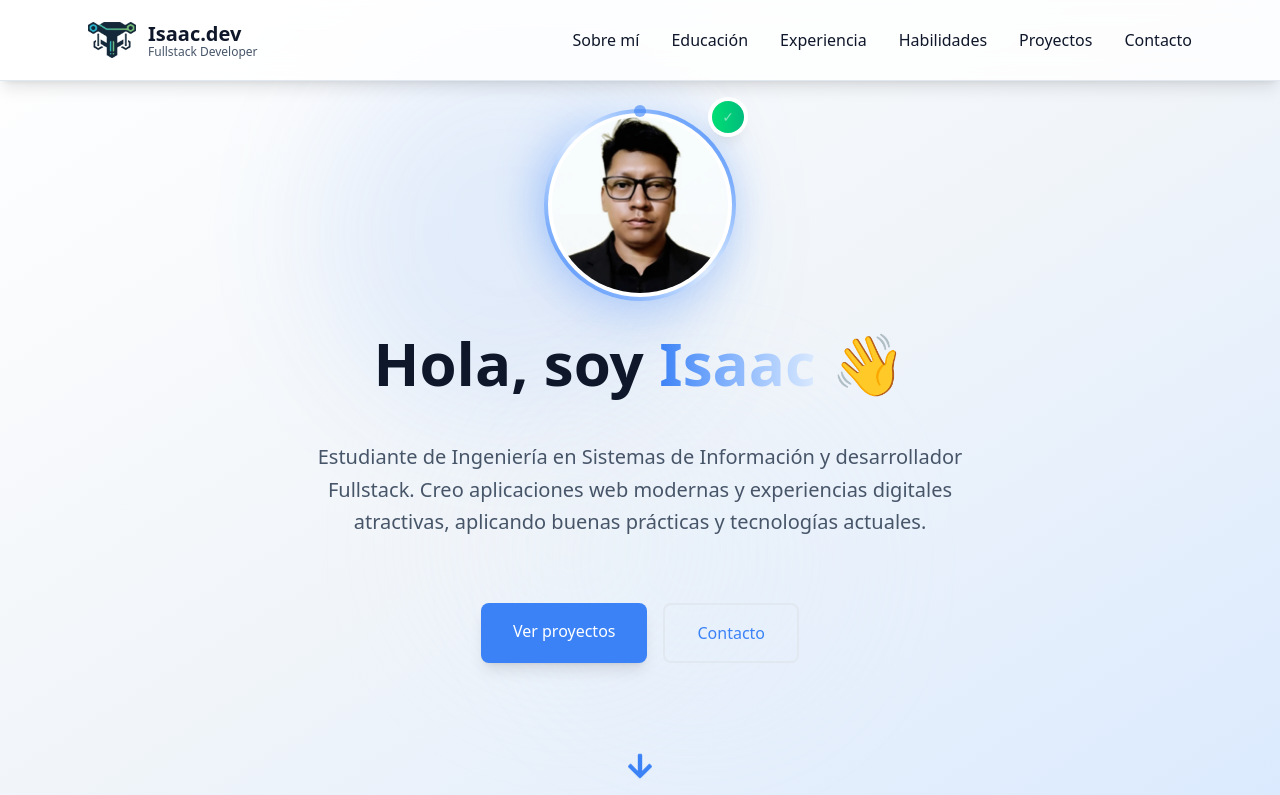
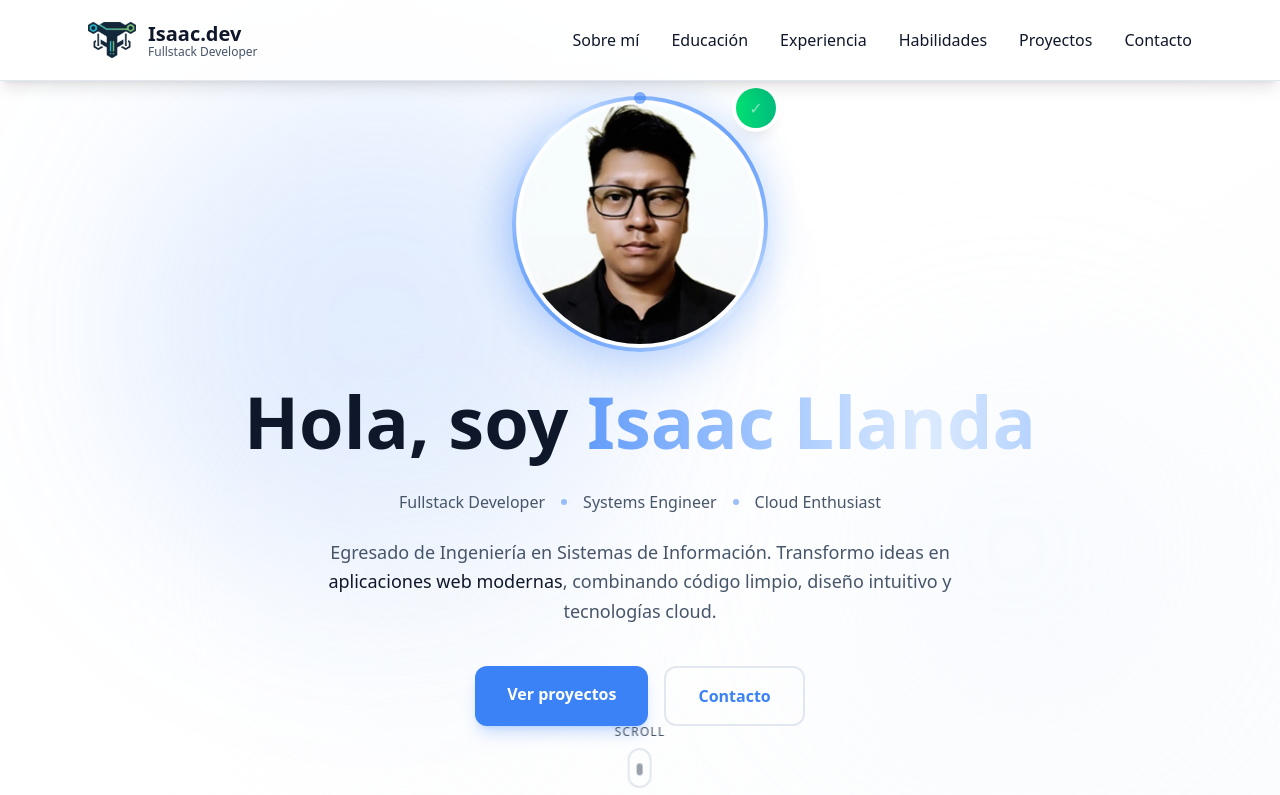
Before and after one commit to millanda29/PortafolioIsaac, a Next.js app: page / in a window 1280 px wide. Shown: the top 795 px of the page. Built offline with nearby package versions, Linux system fonts and the light colour scheme.

Commit message:
feat(Hero): ✨ enhance Hero section with improved layout, animations, and new role presentation

```diff
--- a/src/components/sections/Hero.tsx
+++ b/src/components/sections/Hero.tsx
@@ -4,60 +4,89 @@ import BrandLogo from "@/components/ui/BrandLogo"
 import { FaArrowDown } from "react-icons/fa"
 
 export default function Hero() {
+  const roles = [
+    "Fullstack Developer",
+    "Systems Engineer",
+    "Cloud Enthusiast"
+  ]
+
   return (
     <section
       id="hero"
-      className="relative min-h-screen flex flex-col justify-center items-center text-center px-6 pt-24 bg-gradient-to-br from-background via-secondary to-accent overflow-hidden"
+      className="relative min-h-screen flex flex-col justify-center items-center text-center px-6 pt-24 bg-gradient-to-br from-background via-background to-secondary/30 overflow-hidden"
     >
       {/* Fondos decorativos animados */}
-      <div className="absolute inset-0 pointer-events-none">
-        <div className="absolute top-10 left-1/4 w-96 h-96 bg-primary/20 rounded-full blur-3xl animate-pulse" />
-        <div className="absolute top-1/2 left-1/3 w-72 h-72 bg-secondary/20 rounded-full blur-3xl animate-pulse" />
-        <div className="absolute bottom-20 right-1/3 w-80 h-80 bg-accent/20 rounded-full blur-3xl animate-pulse" />
+      <div className="absolute inset-0 pointer-events-none overflow-hidden">
+        <div className="absolute top-20 left-[10%] w-[500px] h-[500px] bg-primary/15 rounded-full blur-[100px] animate-float" />
+        <div className="absolute top-[40%] right-[5%] w-[400px] h-[400px] bg-accent/15 rounded-full blur-[100px] animate-float-delayed" />
+        <div className="absolute bottom-[10%] left-[20%] w-[350px] h-[350px] bg-secondary/20 rounded-full blur-[80px] animate-float" />
+
+        {/* Grid pattern sutil */}
+        <div className="absolute inset-0 bg-[linear-gradient(rgba(var(--primary-rgb),0.03)_1px,transparent_1px),linear-gradient(90deg,rgba(var(--primary-rgb),0.03)_1px,transparent_1px)] bg-[size:60px_60px]" />
       </div>
 
-      <div className="relative flex flex-col items-center gap-8 max-w-6xl mx-auto z-10">
-        {/* Logo */}
-        <div className="animate-fadeInUp delay-100">
-          <BrandLogo size="lg" showTagline={true} useImage={true} />
+      <div className="relative flex flex-col items-center gap-6 max-w-5xl mx-auto z-10 pb-28">
+        {/* Logo con efecto glow */}
+        <div className="animate-fadeInUp opacity-0" style={{ animationDelay: '0.1s' }}>
+          <BrandLogo size="xl" useImage={true} />
         </div>
 
-        {/* Saludo */}
-        <h1 className="text-4xl md:text-6xl font-extrabold mb-4 animate-fadeInUp delay-200">
+        {/* Saludo principal */}
+        <h1 className="text-4xl sm:text-5xl md:text-7xl font-extrabold leading-tight animate-fadeInUp opacity-0" style={{ animationDelay: '0.2s' }}>
           Hola, soy{" "}
-          <span className="text-transparent bg-clip-text bg-gradient-to-r from-primary to-accent">
-            Isaac
-          </span>{" "}
-          👋
+          <span className="relative">
+            <span className="text-transparent bg-clip-text bg-gradient-to-r from-primary via-accent to-primary bg-[length:200%_auto] animate-gradient">
+              Isaac Llanda
+            </span>
+          </span>
         </h1>
 
+        {/* Roles con separadores */}
+        <div className="flex flex-wrap justify-center items-center gap-2 md:gap-4 text-muted-foreground animate-fadeInUp opacity-0" style={{ animationDelay: '0.3s' }}>
+          {roles.map((role, i) => (
+            <span key={i} className="flex items-center gap-2 md:gap-4">
+              <span className="text-sm md:text-base font-medium">{role}</span>
+              {i < roles.length - 1 && (
+                <span className="w-1.5 h-1.5 bg-primary/50 rounded-full" />
+              )}
+            </span>
+          ))}
+        </div>
+
         {/* Descripción */}
-        <p className="text-lg md:text-xl text-muted-foreground max-w-2xl leading-relaxed mb-8 animate-fadeInUp delay-300">
-          Estudiante de Ingeniería en Sistemas de Información y desarrollador Fullstack.
-          Creo aplicaciones web modernas y experiencias digitales atractivas, aplicando
-          buenas prácticas y tecnologías actuales.
+        <p className="text-base md:text-lg text-muted-foreground max-w-2xl leading-relaxed animate-fadeInUp opacity-0" style={{ animationDelay: '0.4s' }}>
+          Egresado de Ingeniería en Sistemas de Información. Transformo ideas en
+          <span className="text-foreground font-medium"> aplicaciones web modernas</span>,
+          combinando código limpio, diseño intuitivo y tecnologías cloud.
         </p>
 
-        {/* Botones */}
-        <div className="flex flex-col md:flex-row gap-4 animate-fadeInUp delay-400">
+        {/* Botones de acción */}
+        <div className="flex flex-col sm:flex-row gap-4 mt-4 animate-fadeInUp opacity-0" style={{ animationDelay: '0.5s' }}>
           <a
             href="#projects"
-            className="px-8 py-4 bg-primary text-primary-foreground rounded-lg shadow-lg hover:shadow-2xl transition-all duration-300 transform hover:scale-105 hover:-translate-y-1"
+            className="group relative px-8 py-4 bg-primary text-primary-foreground rounded-xl font-semibold shadow-lg shadow-primary/25 hover:shadow-xl hover:shadow-primary/30 transition-all duration-300 hover:-translate-y-1 overflow-hidden"
           >
-            Ver proyectos
+            <span className="relative z-10">Ver proyectos</span>
+            <div className="absolute inset-0 bg-gradient-to-r from-primary to-accent opacity-0 group-hover:opacity-100 transition-opacity duration-300" />
           </a>
           <a
             href="#contact"
-            className="px-8 py-4 border-2 border-primary text-primary rounded-lg hover:bg-primary hover:text-primary-foreground transition-all duration-300 transform hover:scale-105 hover:-translate-y-1"
+            className="px-8 py-4 border-2 border-primary/50 text-primary rounded-xl font-semibold hover:bg-primary/10 hover:border-primary transition-all duration-300 hover:-translate-y-1 backdrop-blur-sm"
           >
             Contacto
           </a>
         </div>
+      </div>
 
-        {/* Indicador de scroll */}
-        <div className="mt-16 animate-bounce text-primary">
-          <FaArrowDown size={28} />
-        </div>
+      {/* Indicador de scroll - fuera del contenedor principal */}
+      <div className="absolute bottom-6 left-1/2 -translate-x-1/2 animate-fadeInUp opacity-0 z-10" style={{ animationDelay: '0.6s' }}>
+        <a href="#about" className="flex flex-col items-center gap-2 text-muted-foreground hover:text-primary transition-colors">
+          <span className="text-xs uppercase tracking-widest">Scroll</span>
+          <div className="w-6 h-10 border-2 border-current rounded-full flex justify-center pt-2">
+            <div className="w-1.5 h-3 bg-current rounded-full animate-scrollDown" />
+          </div>
+          <FaArrowDown className="animate-bounce mt-1" size={14} />
+        </a>
       </div>
 
       {/* Animaciones CSS */}
@@ -72,13 +101,38 @@ export default function Hero() {
             transform: translateY(0);
           }
         }
+        @keyframes float {
+          0%, 100% { transform: translateY(0px) scale(1); }
+          50% { transform: translateY(-20px) scale(1.05); }
+        }
+        @keyframes floatDelayed {
+          0%, 100% { transform: translateY(0px) scale(1); }
+          50% { transform: translateY(20px) scale(0.95); }
+        }
+        @keyframes gradient {
+          0% { background-position: 0% 50%; }
+          50% { background-position: 100% 50%; }
+          100% { background-position: 0% 50%; }
+        }
+        @keyframes scrollDown {
+          0%, 100% { opacity: 1; transform: translateY(0); }
+          50% { opacity: 0.5; transform: translateY(6px); }
+        }
         .animate-fadeInUp {
           animation: fadeInUp 0.8s ease forwards;
         }
-        .animate-fadeInUp.delay-100 { animation-delay: 0.1s; }
-        .animate-fadeInUp.delay-200 { animation-delay: 0.2s; }
-        .animate-fadeInUp.delay-300 { animation-delay: 0.3s; }
-        .animate-fadeInUp.delay-400 { animation-delay: 0.4s; }
+        .animate-float {
+          animation: float 8s ease-in-out infinite;
+        }
+        .animate-float-delayed {
+          animation: floatDelayed 10s ease-in-out infinite;
+        }
+        .animate-gradient {
+          animation: gradient 4s ease infinite;
+        }
+        .animate-scrollDown {
+          animation: scrollDown 1.5s ease-in-out infinite;
+        }
       `}</style>
     </section>
   )
```
